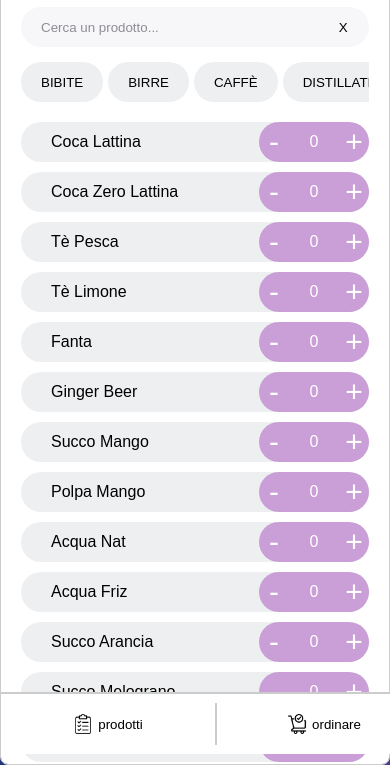
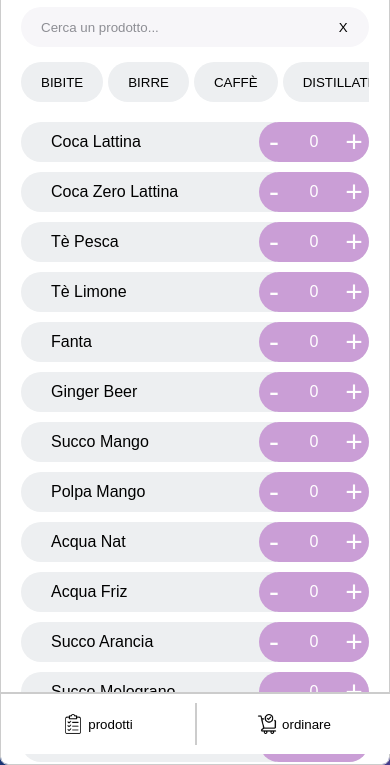
Before and after one commit to marcelocherem/progetto-scorta, a plain HTML site: page index.html in a window 390 px wide. Shown: the part 90-855 px from the top of the page. Drawn offline with Linux system fonts and the light colour scheme.

Commit message:
correcting some bugs in the last buttons

```diff
--- a/assets/css/template.css
+++ b/assets/css/template.css
@@ -333,7 +333,10 @@
     h1 {
         margin: 40px 0;
     }
-    .fases {position: fixed;}
+    .fases {
+        position: fixed;
+        width: 100%;
+    }
 }
 
 @media screen and (max-width: 370px) {
```
